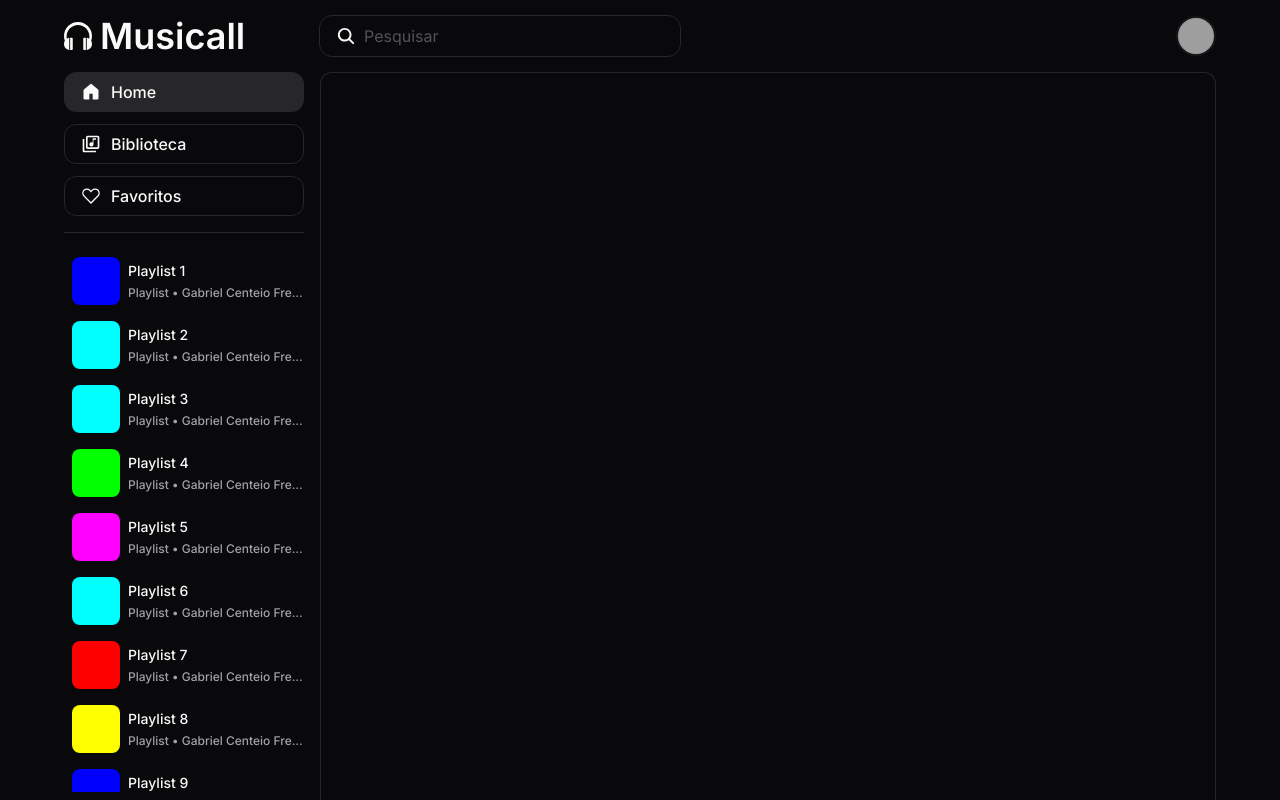
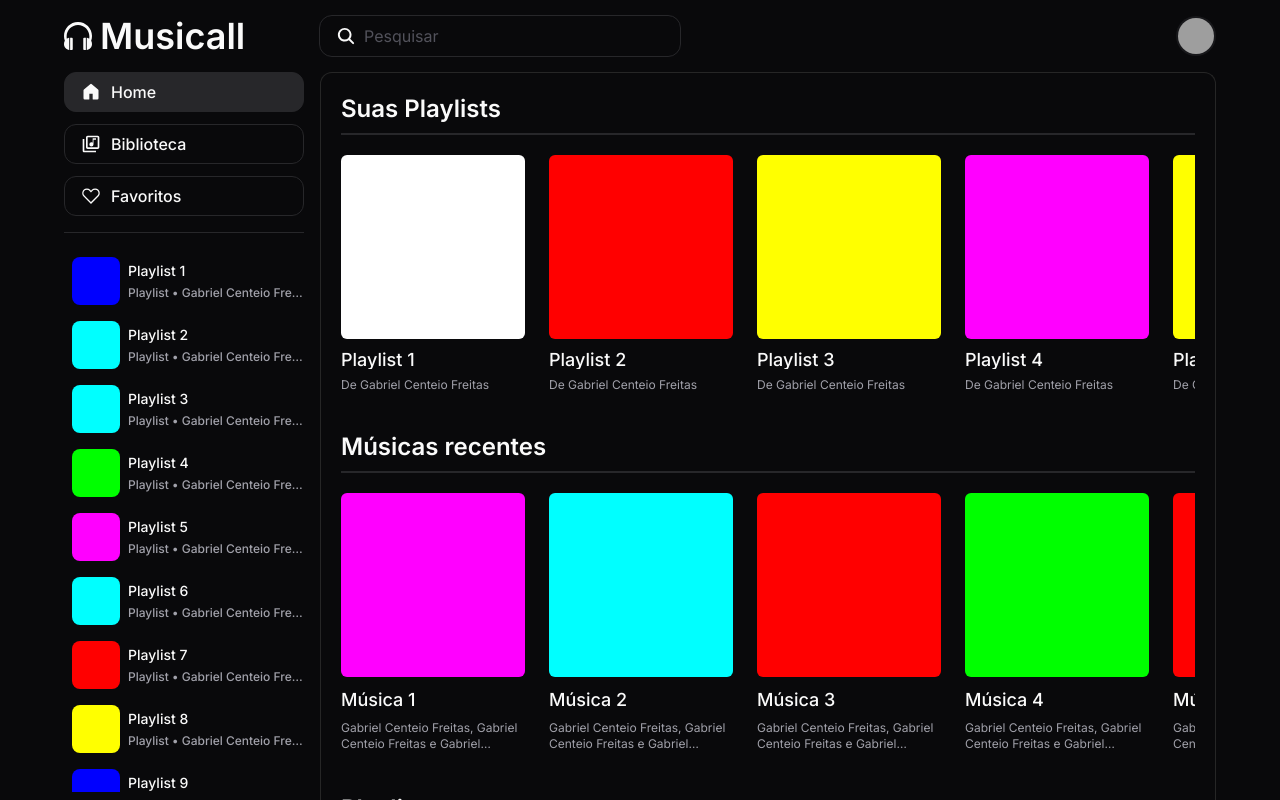
Before and after one commit to GabrielCenteioFreitas/Musicall-frontend, a Next.js app: page / in a window 1280 px wide. Built offline with nearby package versions, Linux system fonts and the light colour scheme; grey boxes are pictures that could not be loaded.

Commit message:
feat: add static Home page

```diff
--- a/src/app/page.tsx
+++ b/src/app/page.tsx
@@ -1,7 +1,18 @@
 import { DefaultLayout } from "@/components/DefaultLayout/DefaultLayout";
+import { RecentPlaylistsSection } from "@/components/Home/Sections/RecentPlaylistsSection";
+import { RecentSongsSection } from "@/components/Home/Sections/RecentSongsSection";
+import { YourPlaylistsSection } from "@/components/Home/Sections/YourPlaylistsSection";
 
 export default function Home() {
   return (
-    <DefaultLayout />
+    <>
+      <DefaultLayout className="flex flex-col gap-5 no-scrollbar">
+        <YourPlaylistsSection />
+
+        <RecentSongsSection />
+
+        <RecentPlaylistsSection />
+      </DefaultLayout>
+    </>
   );
 }
--- /dev/null
+++ b/src/components/Home/Cards/ArtistCard.tsx
@@ -0,0 +1,39 @@
+import { getRandomColor } from "@/utils/getRandomColor";
+import { Button } from "../../ui/button";
+
+interface ArtistCardProps {
+  artist: {
+    name: string;
+    portrait?: string;
+  };
+  className?: string;
+}
+
+export const ArtistCard = ({ artist, className }: ArtistCardProps) => {
+  return (
+    <Button variant="ghost" className="w-52 h-fit p-3 flex flex-col gap-3 shrink-0 rounded-lg transition-colors">
+      {artist.portrait ? (
+        // eslint-disable-next-line @next/next/no-img-element
+        <img
+          className="size-full rounded-full"
+          src={artist.portrait}
+          alt={artist.name}
+        />
+      ) : (
+        <div
+          className="w-full aspect-square rounded-full"
+          style={{ backgroundColor: getRandomColor() }}
+        />
+      )}
+
+      <div className="flex flex-col gap-2 self-start text-left max-w-full">
+        <span className="text-lg font-medium leading-tight truncate ...">
+          {artist.name}
+        </span>
+        <span className="text-xs text-zinc-400 leading-snug line-clamp-2 text-wrap truncate ...">
+          Artista
+        </span>
+      </div>
+    </Button>
+  );
+}
--- /dev/null
+++ b/src/components/Home/Cards/PlaylistCard.tsx
@@ -0,0 +1,42 @@
+import { getRandomColor } from "@/utils/getRandomColor";
+import { Button } from "../../ui/button";
+
+interface PlaylistCardProps {
+  playlist: {
+    name: string;
+    portrait?: string;
+    creator?: string;
+  };
+  className?: string;
+}
+
+export const PlaylistCard = ({ playlist, className }: PlaylistCardProps) => {
+  return (
+    <Button variant="ghost" className="w-52 h-fit p-3 flex flex-col gap-3 shrink-0 rounded-md transition-colors">
+      {playlist.portrait ? (
+        // eslint-disable-next-line @next/next/no-img-element
+        <img
+          className="size-full rounded-md"
+          src={playlist.portrait}
+          alt={playlist.name}
+        />
+      ) : (
+        <div
+          className="w-full aspect-square rounded-md"
+          style={{ backgroundColor: getRandomColor() }}
+        />
+      )}
+
+      <div className="flex flex-col gap-2.5 self-start text-left max-w-full">
+          <span className="text-lg font-medium leading-none truncate ...">
+            {playlist.name}
+          </span>
+        {playlist.creator && (
+          <span className="text-xs text-zinc-400 leading-none truncate ...">
+            De {playlist.creator}
+          </span>
+        )}
+      </div>
+    </Button>
+  );
+}
--- /dev/null
+++ b/src/components/Home/Cards/SongCard.tsx
@@ -0,0 +1,40 @@
+import { getRandomColor } from "@/utils/getRandomColor";
+import { Button } from "../../ui/button";
+
+interface SongCardProps {
+  song: {
+    name: string;
+    portrait?: string;
+    artists: string;
+  };
+  className?: string;
+}
+
+export const SongCard = ({ song, className }: SongCardProps) => {
+  return (
+    <Button variant="ghost" className="w-52 h-fit p-3 flex flex-col gap-3 shrink-0 rounded-md transition-colors">
+      {song.portrait ? (
+        // eslint-disable-next-line @next/next/no-img-element
+        <img
+          className="size-full rounded-md"
+          src={song.portrait}
+          alt={song.name}
+        />
+      ) : (
+        <div
+          className="w-full aspect-square rounded-md"
+          style={{ backgroundColor: getRandomColor() }}
+        />
+      )}
+
+      <div className="flex flex-col gap-2 self-start text-left max-w-full">
+        <span className="text-lg font-medium leading-tight truncate ...">
+          {song.name}
+        </span>
+        <span className="text-xs text-zinc-400 leading-snug line-clamp-2 text-wrap truncate ...">
+          {song.artists}
+        </span>
+      </div>
+    </Button>
+  );
+}
--- /dev/null
+++ b/src/components/Home/Sections/RecentPlaylistsSection.tsx
@@ -0,0 +1,36 @@
+import { PlaylistCard } from "../Cards/PlaylistCard";
+import { SectionsContainer } from "../SectionsContainer";
+import { SectionsItemsContainer } from "../SectionsItemsContainer";
+import { SectionsTitle } from "../SectionsTitle";
+
+interface RecentPlaylistsSectionProps {
+  className?: string;
+}
+
+export const RecentPlaylistsSection = ({ className, ...rest }: RecentPlaylistsSectionProps) => {
+  const recentPlaylists = Array.from({ length: 15 }).map((_, i) => {
+    return {
+      id: i,
+      name: `Playlist ${i+1}`,
+      creator: 'Gabriel Centeio Freitas'
+    }
+  }) // temporário
+
+  return (
+    <SectionsContainer className={className} {...rest}>
+      <SectionsTitle
+        title="Playlists recentes"
+        dividerMargins="my-2"
+      />
+
+      <SectionsItemsContainer>
+        {recentPlaylists.map(playlist =>
+          <PlaylistCard
+            key={playlist.id}
+            playlist={playlist}
+          />
+        )}
+      </SectionsItemsContainer>
+    </SectionsContainer>
+  );
+}
--- /dev/null
+++ b/src/components/Home/Sections/RecentSongsSection.tsx
@@ -0,0 +1,36 @@
+import { SongCard } from "../Cards/SongCard";
+import { SectionsContainer } from "../SectionsContainer";
+import { SectionsItemsContainer } from "../SectionsItemsContainer";
+import { SectionsTitle } from "../SectionsTitle";
+
+interface RecentSongsSectionProps {
+  className?: string;
+}
+
+export const RecentSongsSection = ({ className, ...rest }: RecentSongsSectionProps) => {
+  const recentSongs = Array.from({ length: 15 }).map((_, i) => {
+    return {
+      id: i,
+      name: `Música ${i+1}`,
+      artists: 'Gabriel Centeio Freitas, Gabriel Centeio Freitas e Gabriel Centeio Freitas'
+    }
+  }) // temporário
+
+  return (
+    <SectionsContainer className={className} {...rest}>
+      <SectionsTitle
+        title="Músicas recentes"
+        dividerMargins="my-2"
+      />
+
+      <SectionsItemsContainer>
+        {recentSongs.map(song =>
+          <SongCard
+            key={song.id}
+            song={song}
+          />
+        )}
+      </SectionsItemsContainer>
+    </SectionsContainer>
+  );
+}
--- /dev/null
+++ b/src/components/Home/Sections/YourPlaylistsSection.tsx
@@ -0,0 +1,36 @@
+import { PlaylistCard } from "../Cards/PlaylistCard";
+import { SectionsContainer } from "../SectionsContainer";
+import { SectionsItemsContainer } from "../SectionsItemsContainer";
+import { SectionsTitle } from "../SectionsTitle";
+
+interface YourPlaylistsSectionProps {
+  className?: string;
+}
+
+export const YourPlaylistsSection = ({ className, ...rest }: YourPlaylistsSectionProps) => {
+  const yourPlaylists = Array.from({ length: 14 }).map((_, i) => {
+    return {
+      id: i,
+      name: `Playlist ${i+1}`,
+      creator: 'Gabriel Centeio Freitas'
+    }
+  }) // temporário
+
+  return (
+    <SectionsContainer className={className} {...rest}>
+      <SectionsTitle
+        title="Suas Playlists"
+        dividerMargins="my-2"
+      />
+
+      <SectionsItemsContainer>
+        {yourPlaylists.map(playlist =>
+          <PlaylistCard
+            key={playlist.id}
+            playlist={playlist}
+          />
+        )}
+      </SectionsItemsContainer>
+    </SectionsContainer>
+  );
+}
--- /dev/null
+++ b/src/components/Home/SectionsContainer.tsx
@@ -0,0 +1,15 @@
+import { cn } from "@/lib/utils";
+import { ReactNode } from "react";
+
+interface SectionsContainerProps {
+  children: ReactNode;
+  className?: string;
+}
+
+export const SectionsContainer = ({ children, className, ...rest }: SectionsContainerProps) => {
+  return (
+    <div className={cn("mb-2", className)} {...rest}>
+      {children}
+    </div>
+  );
+}
--- /dev/null
+++ b/src/components/Home/SectionsItemsContainer.tsx
@@ -0,0 +1,21 @@
+import { cn } from "@/lib/utils";
+import { ReactNode } from "react";
+
+interface SectionsItemsContainerProps {
+  children: ReactNode;
+  className?: string;
+}
+
+export const SectionsItemsContainer = ({ children, className, ...rest }: SectionsItemsContainerProps) => {
+  return (
+    <div
+      className={cn(
+        "-ml-3 flex items-center overflow-x-scroll no-scrollbar",
+        className
+      )}
+      {...rest}
+    >
+      {children}
+    </div>
+  );
+}
--- /dev/null
+++ b/src/components/Home/SectionsTitle.tsx
@@ -0,0 +1,18 @@
+import { Divider } from "../Divider";
+
+interface SectionsTitleProps {
+  title: string;
+  dividerMargins: string;
+}
+
+export const SectionsTitle = ({ title, dividerMargins }: SectionsTitleProps) => {
+  return (
+    <>
+      <h2 className="text-2xl font-semibold">
+        {title}
+      </h2>
+
+      <Divider className={dividerMargins} />
+    </>
+  );
+}
--- a/src/components/ui/button.tsx
+++ b/src/components/ui/button.tsx
@@ -9,7 +9,7 @@ const buttonVariants = cva(
   {
     variants: {
       variant: {
-        default: "bg-zinc-900 text-zinc-50 hover:bg-zinc-900/90 dark:bg-zinc-50 dark:text-zinc-900 dark:hover:bg-zinc-50/90",
+        default: "bg-zinc-900 text-zinc-50 hover:bg-zinc-900/90 dark:bg-zinc-900 dark:text-zinc-100 dark:hover:bg-zinc-800",
         destructive:
           "bg-red-500 text-zinc-50 hover:bg-red-500/90 dark:bg-red-900 dark:text-zinc-50 dark:hover:bg-red-900/90",
         outline:
```
